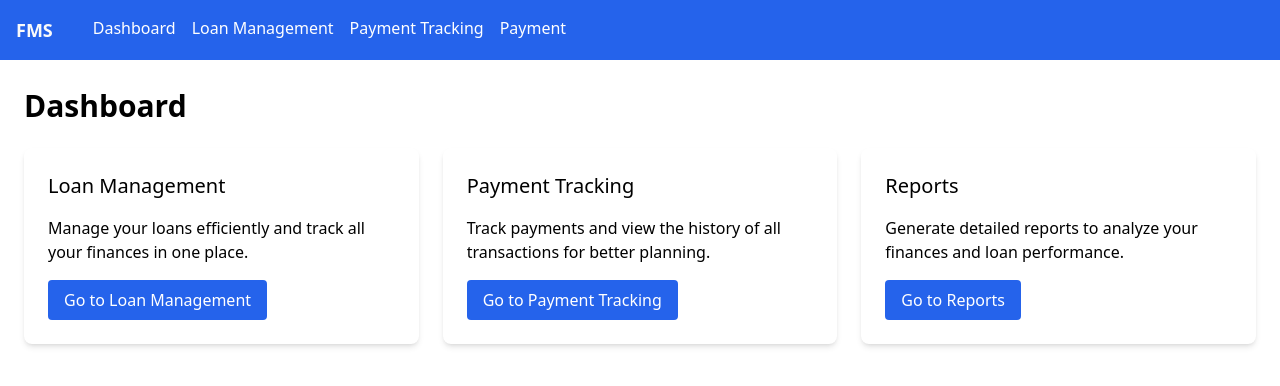
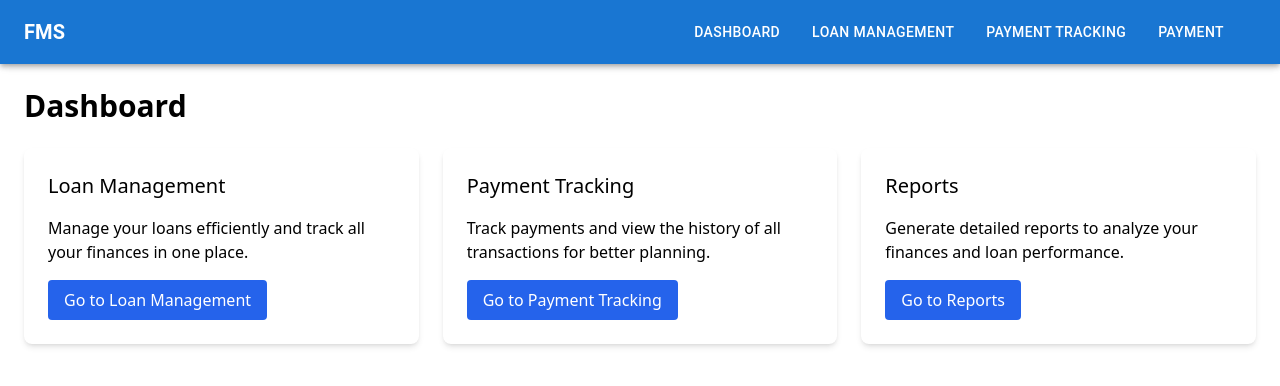
Before and after one commit to Kiran040595/finance_management_UI_React, a React (Create React App) app: page /#/ in a window 1280 px wide. Shown: the top 386 px of the page. Built offline with nearby package versions, Linux system fonts and the light colour scheme.

Commit message:
Refactor Navbar with Material-UI components and enhance PaymentPage with metrics display

```diff
--- a/package.json
+++ b/package.json
@@ -15,7 +15,9 @@
     "@testing-library/user-event": "^13.5.0",
     "axios": "^1.7.7",
     "react": "^18.3.1",
+    "react-countup": "^6.5.3",
     "react-dom": "^18.3.1",
+    "react-icons": "^5.4.0",
     "react-router-dom": "^7.0.2",
     "react-scripts": "^5.0.1",
     "web-vitals": "^2.1.4"
--- /dev/null
+++ b/src/components/Card.js
@@ -0,0 +1,21 @@
+import React from 'react';
+import CountUp from 'react-countup';
+
+const Card = ({ title, value, icon: Icon, backgroundColor, textColor }) => {
+  return (
+    <div
+      className={`p-4 rounded-lg shadow-md flex items-center`}
+      style={{ backgroundColor, color: textColor }}
+    >
+      {Icon && <Icon className="w-10 h-10 mr-4" />}
+      <div>
+        <h4 className="text-lg font-semibold">{title}</h4>
+        <p className="text-2xl font-bold">
+          <CountUp start={0} end={value} duration={2.5} />
+        </p>
+      </div>
+    </div>
+  );
+};
+
+export default Card;
--- a/src/components/Navbar.js
+++ b/src/components/Navbar.js
@@ -1,32 +1,61 @@
-// src/components/Navbar.js
 import React from 'react';
 import { Link } from 'react-router-dom';
+import { AppBar, Toolbar, Typography, Button, Container } from '@mui/material';
 
 function Navbar() {
   return (
-    <nav className=" fixed top-0 w-full bg-blue-600 p-4 flex item-center space-x-10">
-      <h1 className='text-lg font-bold text-neutral-50'>FMS</h1>
-      <ul className="flex space-x-4">
-        <li>
-          <Link to="/" className="text-white hover:text-blue-200 transition duration-300">
+    <AppBar position="fixed" color="primary">
+      <Toolbar>
+        <Typography variant="h6" sx={{ flexGrow: 1, fontWeight: 'bold' }}>
+          FMS
+        </Typography>
+        <Container sx={{ display: 'flex', justifyContent: 'flex-end' }}>
+          <Button
+            component={Link}
+            to="/"
+            sx={{
+              color: 'white',
+              '&:hover': { color: 'lightblue' },
+              mr: 2 // margin right for spacing
+            }}
+          >
             Dashboard
-          </Link>
-        </li>
-        <li>
-          <Link to="/loan-management" className="text-white hover:text-blue-200 transition duration-300">
+          </Button>
+          <Button
+            component={Link}
+            to="/loan-management"
+            sx={{
+              color: 'white',
+              '&:hover': { color: 'lightblue' },
+              mr: 2
+            }}
+          >
             Loan Management
-          </Link>
-        </li>
-        <li>
-          <Link to="/payment-tracking" className="text-white hover:text-blue-200 transition duration-300">
+          </Button>
+          <Button
+            component={Link}
+            to="/payment-tracking"
+            sx={{
+              color: 'white',
+              '&:hover': { color: 'lightblue' },
+              mr: 2
+            }}
+          >
             Payment Tracking
-          </Link>
-        </li>
-        <li>
-          <Link to="/payment" className="text-white hover:text-blue-200 transition duration-300">Payment</Link>
-        </li>
-      </ul>
-    </nav>
+          </Button>
+          <Button
+            component={Link}
+            to="/payment"
+            sx={{
+              color: 'white',
+              '&:hover': { color: 'lightblue' }
+            }}
+          >
+            Payment
+          </Button>
+        </Container>
+      </Toolbar>
+    </AppBar>
   );
 }
 
--- a/src/pages/PaymentPage.js
+++ b/src/pages/PaymentPage.js
@@ -1,7 +1,8 @@
 import React, { useState, useEffect } from 'react';
 import LoanPaymentTable from '../components/LoanPaymentTable'; // Reusable Table Component
 import PaymentService from '../services/paymentService'; // API Service for Payment Data
-import { LinearProgress } from '@mui/material'; // Loading Progress Bar
+import { Card, Typography, Box, LinearProgress } from '@mui/material'; // Material-UI Components
+import CountUp from 'react-countup'; // Animation Library
 
 const PaymentPage = () => {
   const [loanPayments, setLoanPayments] = useState([]);
@@ -13,14 +14,23 @@ const PaymentPage = () => {
   const [currentPage, setCurrentPage] = useState(1);
   const [pageSize, setPageSize] = useState(10);
   const [totalItems, setTotalItems] = useState(0); // Total number of payments
+  const [totalLoans, setTotalLoans] = useState(0);
+  const [pendingEmiCount, setPendingEmiCount] = useState(0);
+  const [pendingEmiAmount, setPendingEmiAmount] = useState(0);
+  const [pendingCustomerCount, setpendingCustomerCount] = useState(0);
+
 
   useEffect(() => {
     PaymentService.getLoanPayments(currentPage, pageSize, searchQuery, sortConfig.key, sortConfig.direction)
       .then((data) => {
-        setLoanPayments(data.content); // Assuming 'data' contains the paginated results
-        setFilteredPayments(data.content); // Initial set of filtered payments
-        setTotalItems(data.totalElements); // Assuming 'totalElements' is returned for total item count
+        setLoanPayments(data.payments.content); // Assuming 'data' contains the paginated results
+        setFilteredPayments(data.payments.content); // Initial set of filtered payments
+        setTotalItems(data.payments.totalElements); // Assuming 'totalElements' is returned for total item count
         setLoading(false);
+        setTotalLoans(data.totalLoans); // Extract the total loans count
+        setPendingEmiCount(data.pendingEmiCount); // Extract the pending EMI count
+        setPendingEmiAmount(data.pendingEmiAmount); // Extract the total pending EMI amount
+        setpendingCustomerCount(data.pendingCustomerCount); // Extract the pending customer count
       })
       .catch((error) => {
         setError('Error fetching loan payments');
@@ -68,6 +78,42 @@ const PaymentPage = () => {
     setPageSize(rowsPerPage);
   };
 
+  const renderMetrics = () => (
+    <Box display="flex" gap={2} marginBottom={4}>
+      {/* Total Customers */}
+      <Card sx={{ flex: 1, padding: 2, backgroundColor: '#e3f2fd' }}>
+        <Typography variant="h6">Total Customers</Typography>
+        <Typography variant="h4" color="primary">
+          <CountUp end={totalLoans} duration={1.5} />
+        </Typography>
+      </Card>
+
+      {/* Pending EMI Count */}
+      <Card sx={{ flex: 1, padding: 2, backgroundColor: '#fce4ec' }}>
+        <Typography variant="h6">Pending EMI Count</Typography>
+        <Typography variant="h4" color="secondary">
+          <CountUp end={pendingEmiCount} duration={1.5} />
+        </Typography>
+      </Card>
+
+      {/* Pending EMI Amount */}
+      <Card sx={{ flex: 1, padding: 2, backgroundColor: '#e8f5e9' }}>
+        <Typography variant="h6">Pending EMI Amount</Typography>
+        <Typography variant="h4" color="success">
+          ₹<CountUp end={pendingEmiAmount} duration={1.5} separator="," />
+        </Typography>
+      </Card>
+
+      {/* Overdue EMI Count */}
+      <Card sx={{ flex: 1, padding: 2, backgroundColor: '#ffebee' }}>
+        <Typography variant="h6">Overdue EMI Count</Typography>
+        <Typography variant="h4" color="error">
+          <CountUp end={pendingCustomerCount} duration={1.5} />
+        </Typography>
+      </Card>
+    </Box>
+  );
+
   if (loading) return (
     <div className="w-full">
       <LinearProgress />
@@ -78,6 +124,9 @@ const PaymentPage = () => {
   return (
     <div>
       <h2 className="text-xl font-bold mb-4">Payment Page</h2>
+
+      {/* Metrics Section */}
+      {renderMetrics()}
 
       {/* Search Input */}
       <div className="mb-4">
```
Also changed, not shown: 1 other file (tests, documents, lock files or other folders).
